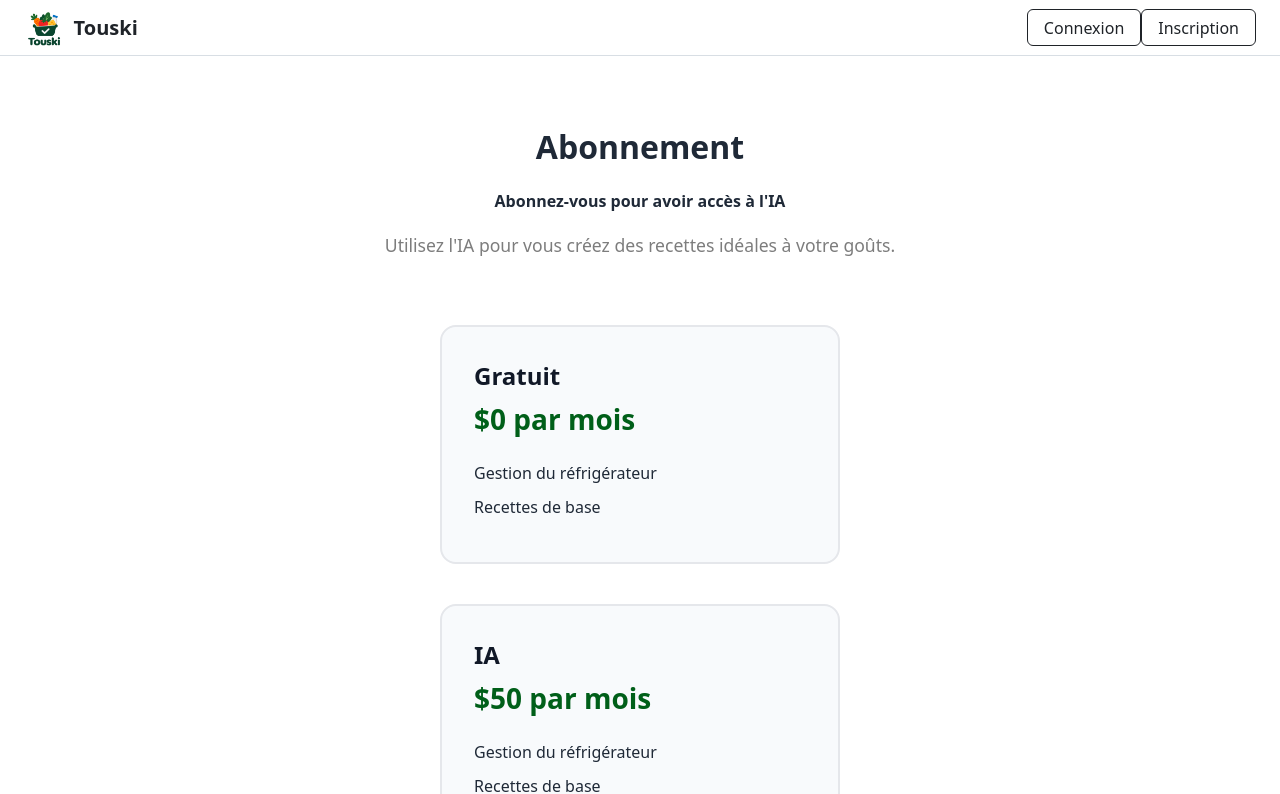
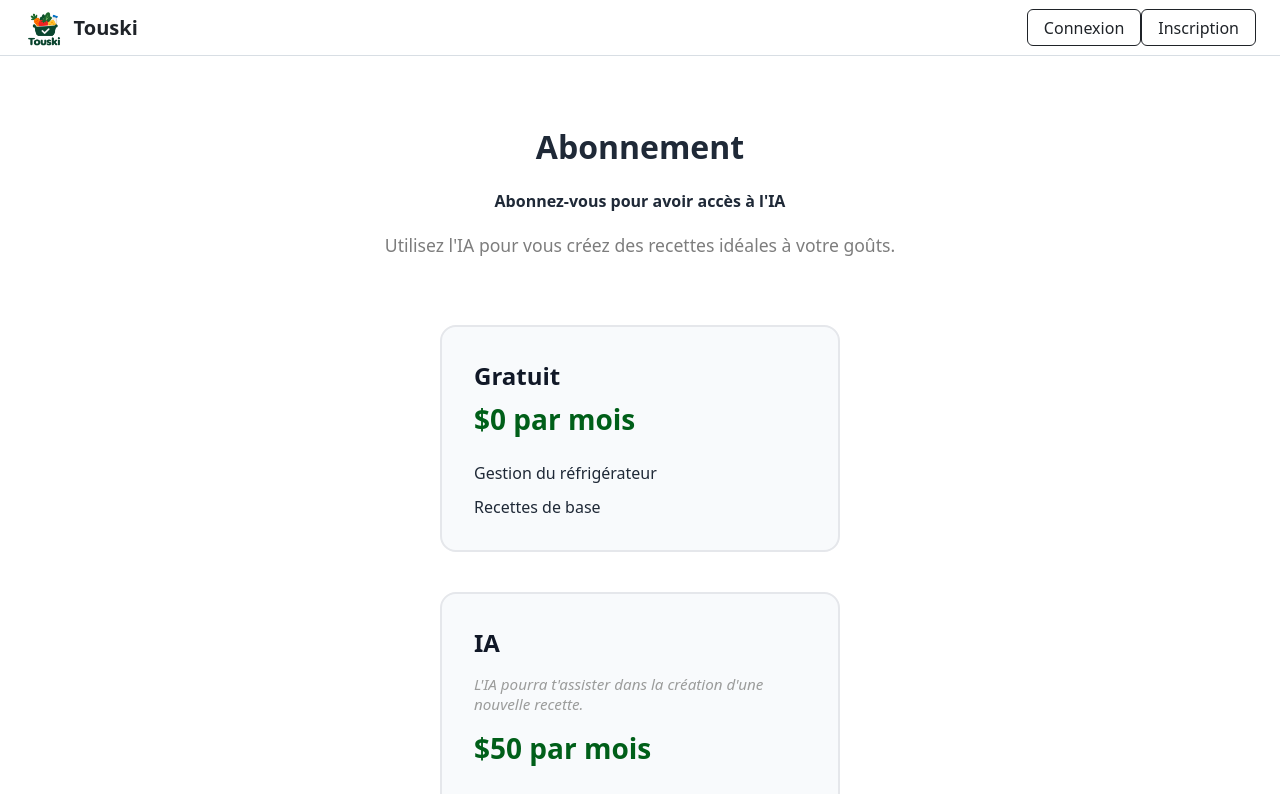
Before and after one commit to ilapierre/touski, a React (Vite) app in the folder frontend/: page /abonnement in a window 1280 px wide. Shown: the top 794 px of the page. Built offline with nearby package versions, Linux system fonts and the light colour scheme.

Commit message:
[DEBUG]Modification de l'apparence du plan de l'IA.

```diff
--- a/frontend/src/pages/Abonnement.css
+++ b/frontend/src/pages/Abonnement.css
@@ -81,9 +81,15 @@
   margin: 0 0 0.5rem 0;
 }
 
-.type-plan p {
+.plan-prix {
   font-size: 1.75rem;
   font-weight: 700;
   color: rgb(0, 95, 25);
   margin: 0 0 1.5rem 0;
 }
+
+.plan-txt {
+    font-size : 0.95rem;
+    font-style: italic;
+    color: rgb(155, 156, 155);
+}
--- a/frontend/src/pages/Abonnement.jsx
+++ b/frontend/src/pages/Abonnement.jsx
@@ -2,7 +2,7 @@ import { useState } from 'react'
 import "./Abonnement.css"
 
 export default function Abonnement() {
-    const [selectedPlan, setSelectedPlan] = useState('null')
+    const [selectedPlan, setSelectedPlan] = useState('')
 
     return (
         <div className="abonnement-container">
@@ -17,10 +17,10 @@ export default function Abonnement() {
                     onClick={() => setSelectedPlan('gratuit')}>
                     <div>
                         <h3>Gratuit</h3>
-                        <p>$0 par mois</p>
+                        <p className="plan-prix">$0 par mois</p>
                         <ul className="plan-liste">
                             <li>Gestion du réfrigérateur</li>
-                            <li>Recettes de base</li><div/>
+                            <li>Recettes de base</li>
                         </ul>
                     </div>
                 </div>
@@ -31,8 +31,9 @@ export default function Abonnement() {
                     onClick={() => setSelectedPlan('ia')}>
                     <div>
                         <h3>IA</h3>
+                        <p className="plan-txt"> L'IA pourra t'assister dans la création d'une nouvelle recette. </p>
                         {/* À CHANGER LE PRIX */}
-                        <p>$50 par mois</p>
+                        <p className="plan-prix">$50 par mois</p>
                         <ul className="plan-liste">
                             <li>Gestion du réfrigérateur</li>
                             <li>Recettes de base</li>
```
